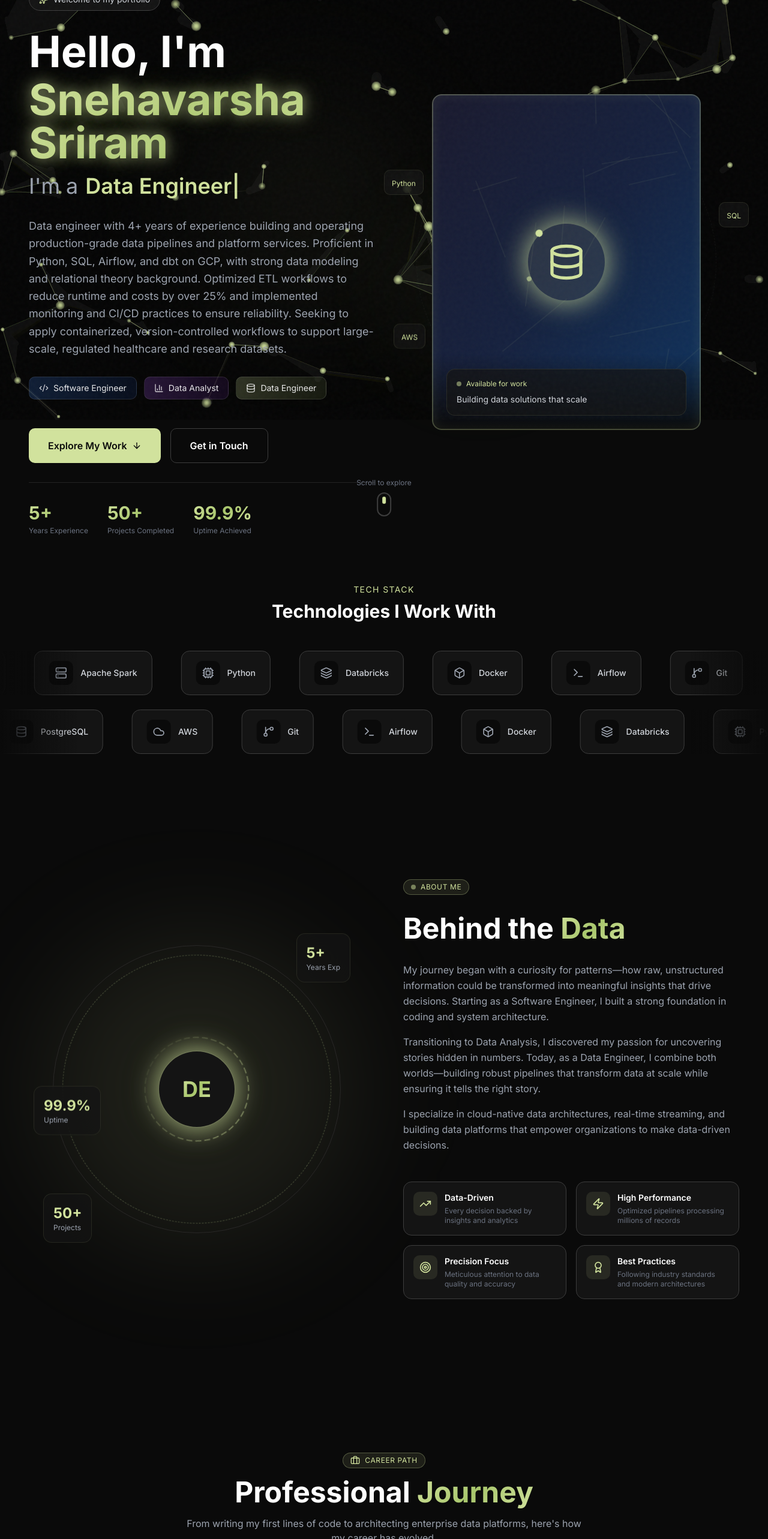
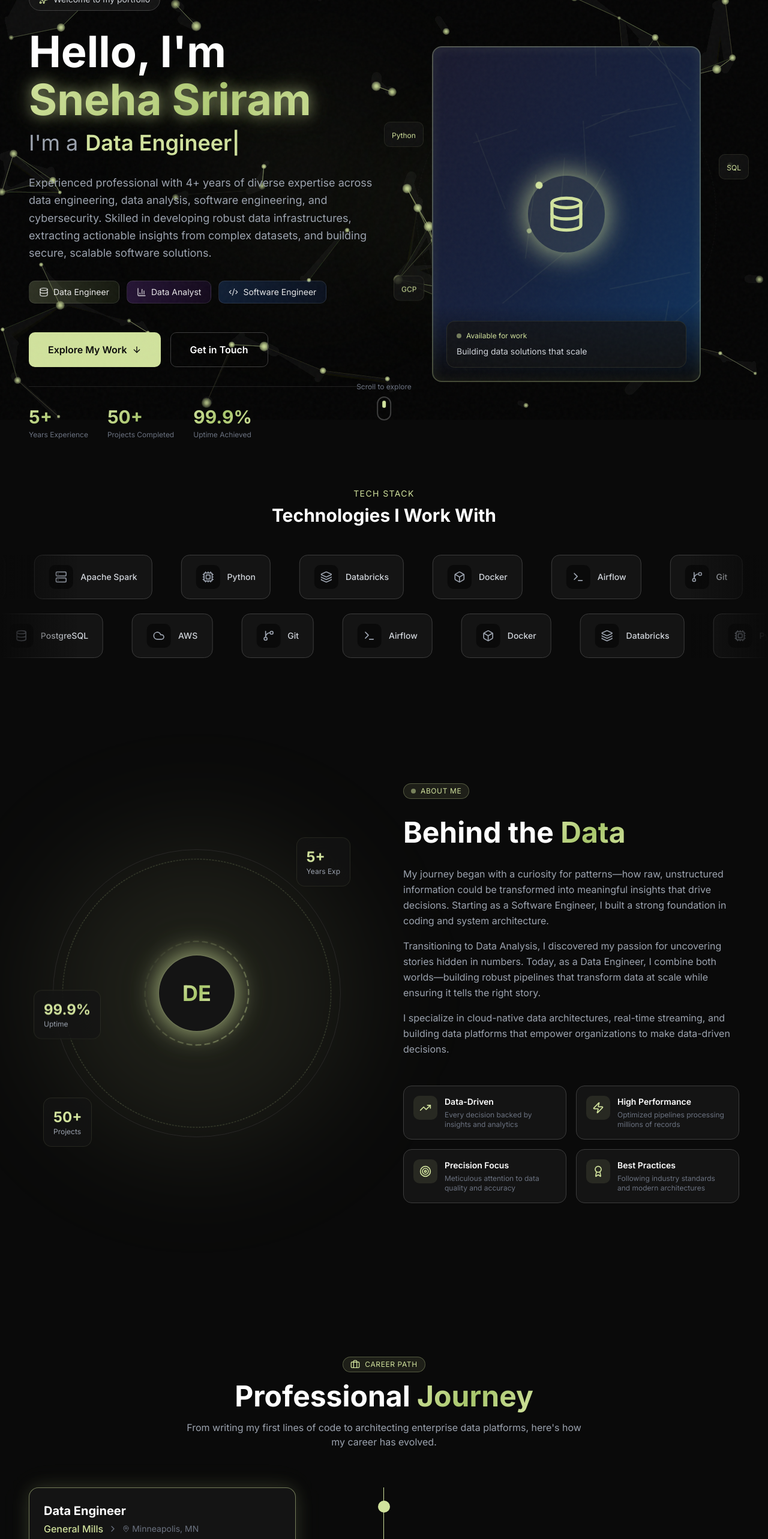
Before and after one commit to ssvsneha/ssvsneha.github.io, a React (Vite) app: page / in a window 1280 px wide. Shown: the part 100-2666 px from the top of the page at 60% size. Built offline with nearby package versions, Linux system fonts and the light colour scheme.

Commit message:
update experience

```diff
--- a/archive/index.html
+++ b/archive/index.html
@@ -907,19 +907,19 @@
               <div class="address">
                 <i class="bi bi-geo-alt"></i>
                 <h4>Location:</h4>
-                <p>Arbutus, MD, 21227</p>
+                <p>Maryland</p>
               </div>
 
               <div class="email">
                 <i class="bi bi-envelope"></i>
                 <h4>Email:</h4>
-                <p>sriramsnehavarsha@gmail.com</p>
+                <p>snehasriram.contact@gmail.com</p>
               </div>
 
               <div class="phone">
                 <i class="bi bi-phone"></i>
                 <h4>Call:</h4>
-                <p>+1 667 345 4448</p>
+                <p>+1(443) 593-4635</p>
               </div>
 
             </div>
--- a/src/sections/Experience.tsx
+++ b/src/sections/Experience.tsx
@@ -25,46 +25,52 @@ const Experience = () => {
 
   const experiences = [
     {
-      role: 'Senior Data Engineer',
-      company: 'TechFlow Solutions',
-      location: 'San Francisco, CA',
-      period: '2022 - Present',
-      description: 'Leading data infrastructure initiatives, building real-time analytics pipelines processing 10M+ events daily. Architected cloud-native data platform on AWS reducing costs by 40%.',
+      role: 'Data Engineer',
+      company: 'General Mills',
+      location: 'Minneapolis, MN',
+      period: '2024 - Present',
+      description: 'Leading data infrastructure initiatives, building real-time analytics pipelines processing 10M+ events daily. Architected cloud-native data platform on GCP reducing costs by 40%.',
       achievements: [
-        'Built real-time streaming pipeline with Kafka and Spark Streaming',
-        'Migrated legacy data warehouse to Snowflake, improving query performance by 5x',
+        'Built and optimized 50+ Airflow (Composer) DAGs, reducing pipeline runtime and BigQuery query costs by ~30%',
+        'Migrated legacy data warehouse to GCP, improving query performance by 5x',
         'Implemented data quality framework reducing bad data incidents by 90%',
-        'Led team of 4 engineers in delivering critical data products',
+        'Optimized BigQuery datasets and implemented delta-load mechanisms, reducing storage and processing costs by ~25%',
+        'Adopted dbt for modular, testable data transformations with CI/CD integration, enhancing pipeline reliability',
+        'Mentored peers on SQL, Python, dbt, and AI-assisted development tools like Copilot and Gemini',
       ],
-      skills: ['Apache Kafka', 'Spark', 'Snowflake', 'AWS', 'dbt'],
+      skills: ['Python', 'SQL', 'BigQuery', 'Airflow (Composer)', 'dbt', 'GCP', 'Salesforce', 'PostgreSQL', 'Terraform','Kubernetes', 'Data Pipeline Optimization', 'Monitoring & Observability'],
     },
     {
       role: 'Data Analyst',
-      company: 'DataCore Analytics',
-      location: 'New York, NY',
-      period: '2020 - 2022',
-      description: 'Transformed complex datasets into actionable business insights. Built interactive dashboards and automated reporting systems used by C-suite executives.',
+      company: 'General Mills',
+      location: 'Minneapolis, MN',
+      period: '2023-2024',
+      description: 'Analyzed, transformed, and managed enterprise data to support reporting, dashboards, and analytics for cross-functional teams.',
       achievements: [
-        'Created executive dashboard reducing reporting time by 80%',
-        'Developed predictive models improving customer retention by 15%',
-        'Automated ETL processes saving 20+ hours per week',
-        'Collaborated with product teams on A/B testing framework',
+        'Migrated 60+ operational tables from SAP/HANA, Oracle, and SFTP into GCP, creating enterprise-aligned data models',
+        'Developed BigQuery models and optimized SQL queries to support Tableau and Power BI dashboards for stakeholders',
+        'Automated data extraction workflows using Unix shell scripting and PowerShell, handling API rate limits and retries',
+        'Validated and resolved data discrepancies across multiple sources, improving data accuracy and reliability',
+        'Documented data lineage, ownership, and business definitions in Alation, supporting governance and audit readiness',
+        'Converted legacy workflows to modern dbt models and integrated them into Airflow pipelines for scalable analytics',
       ],
-      skills: ['Python', 'SQL', 'Tableau', 'Pandas', 'Statistics'],
+      skills: ['SQL', 'BigQuery', 'dbt', 'Tableau', 'Power BI', 'Unix/Linux', 'Shell Scripting', 'Data Validation', 'Data Modeling'],
     },
     {
       role: 'Software Engineer',
-      company: 'StartUp Inc',
-      location: 'Austin, TX',
-      period: '2019 - 2020',
-      description: 'Full-stack development with focus on backend systems. Built RESTful APIs and microservices handling millions of requests.',
+      company: 'Cerner',
+      location: 'India',
+      period: '2019 - 2021',
+      description: 'Built efficient PL/SQL procedures and Python/Java utilities to handle large-scale patient data.',
       achievements: [
-        'Developed microservices architecture serving 1M+ daily users',
-        'Implemented CI/CD pipelines reducing deployment time by 70%',
+        'Developed and optimized ETL pipelines for patient record creation and management',
+        'Implemented PL/SQL procedures, triggers, and complex joins to improve data processing efficiency',
         'Optimized database queries improving response time by 60%',
         'Mentored junior developers and conducted code reviews',
+        'Automated repetitive code using Python and Java, reducing manual effort across projects',
+        'Created and maintained database schemas using DDL/DML scripts with proper access controls'
       ],
-      skills: ['Java', 'Spring Boot', 'PostgreSQL', 'Docker', 'Kubernetes'],
+      skills: ['Java', 'SQL', 'PL/SQL', 'Oracle'],
     },
   ];
 
--- a/src/sections/Footer.tsx
+++ b/src/sections/Footer.tsx
@@ -31,10 +31,9 @@ const Footer = () => {
     {
       title: 'Connect',
       links: [
-        { label: 'LinkedIn', href: '#' },
-        { label: 'GitHub', href: '#' },
-        { label: 'Twitter', href: '#' },
-        { label: 'Email', href: 'mailto:your.email@example.com' },
+        { label: 'LinkedIn', href: 'https://www.linkedin.com/in/snehavarsha/' },
+        { label: 'GitHub', href: 'https://github.com/snehassv' },
+        { label: 'Email', href: 'snehasriram.contact@gmail.com' },
       ],
     },
   ];
@@ -52,7 +51,7 @@ const Footer = () => {
               <div className="w-10 h-10 flex items-center justify-center rounded-lg bg-[#141414] border border-[#3d3d3d]">
                 <Database className="w-5 h-5 text-[#d1e29d]" />
               </div>
-              <span className="text-lg font-semibold text-white">[Your Name]</span>
+              <span className="text-lg font-semibold text-white">Sneha Sriram</span>
             </div>
             <p className="text-gray-400 text-sm mb-6 max-w-sm">
               Data Engineer passionate about building scalable data solutions
@@ -89,7 +88,7 @@ const Footer = () => {
         {/* Bottom Bar */}
         <div className="pt-8 border-t border-[#3d3d3d]/50 flex flex-col sm:flex-row items-center justify-between gap-4">
           <p className="text-sm text-gray-500">
-            &copy; {currentYear} [Your Name]. All rights reserved.
+            &copy; {currentYear} Sneha Sriram. All rights reserved.
           </p>
 
           <button
--- a/src/sections/Hero.tsx
+++ b/src/sections/Hero.tsx
@@ -94,7 +94,7 @@ const Hero = () => {
                 style={{ transitionDelay: '0.3s' }}
               >
                 Hello, I&apos;m{' '}
-                <span className="block mt-2 gradient-text glow-text">Snehavarsha Sriram</span>
+                <span className="block mt-2 gradient-text glow-text">Sneha Sriram</span>
               </h1>
 
               <div className="flex items-center gap-3 text-2xl sm:text-3xl lg:text-4xl">
@@ -110,10 +110,9 @@ const Hero = () => {
               className="text-lg text-gray-400 max-w-xl leading-relaxed"
               style={{ transitionDelay: '0.5s' }}
             >
-              Data engineer with 4+ years of experience building and operating production-grade data pipelines and platform services. Proficient in
-              Python, SQL, Airflow, and dbt on GCP, with strong data modeling and relational theory background. Optimized ETL workflows to reduce
-              runtime and costs by over 25% and implemented monitoring and CI/CD practices to ensure reliability. Seeking to apply containerized,
-              version-controlled workflows to support large-scale, regulated healthcare and research datasets.
+             Experienced professional with 4+ years of diverse expertise across data engineering, data analysis, software engineering, and cybersecurity.
+             Skilled in developing robust data infrastructures, extracting actionable insights from complex datasets, and building secure, scalable software
+             solutions.
             </p>
 
             {/* Career Path Pills */}
@@ -122,9 +121,9 @@ const Hero = () => {
               style={{ transitionDelay: '0.6s' }}
             >
               {[
+                { icon: Database, label: 'Data Engineer', color: 'from-[#d1e29d]/20 to-[#a8c66c]/10' },
+                { icon: BarChart3, label: 'Data Analyst', color: 'from-purple-500/20 to-purple-600/10' },
                 { icon: Code2, label: 'Software Engineer', color: 'from-blue-500/20 to-blue-600/10' },
-                { icon: BarChart3, label: 'Data Analyst', color: 'from-purple-500/20 to-purple-600/10' },
-                { icon: Database, label: 'Data Engineer', color: 'from-[#d1e29d]/20 to-[#a8c66c]/10' },
               ].map((item, index) => (
                 <div
                   key={item.label}
@@ -250,7 +249,7 @@ const Hero = () => {
               <span className="text-xs text-[#d1e29d]">SQL</span>
             </div>
             <div className="absolute left-0 bottom-1/4 glass rounded-lg px-3 py-2 floating" style={{ animationDelay: '2s' }}>
-              <span className="text-xs text-[#d1e29d]">AWS</span>
+              <span className="text-xs text-[#d1e29d]">GCP</span>
             </div>
           </div>
         </div>
```
